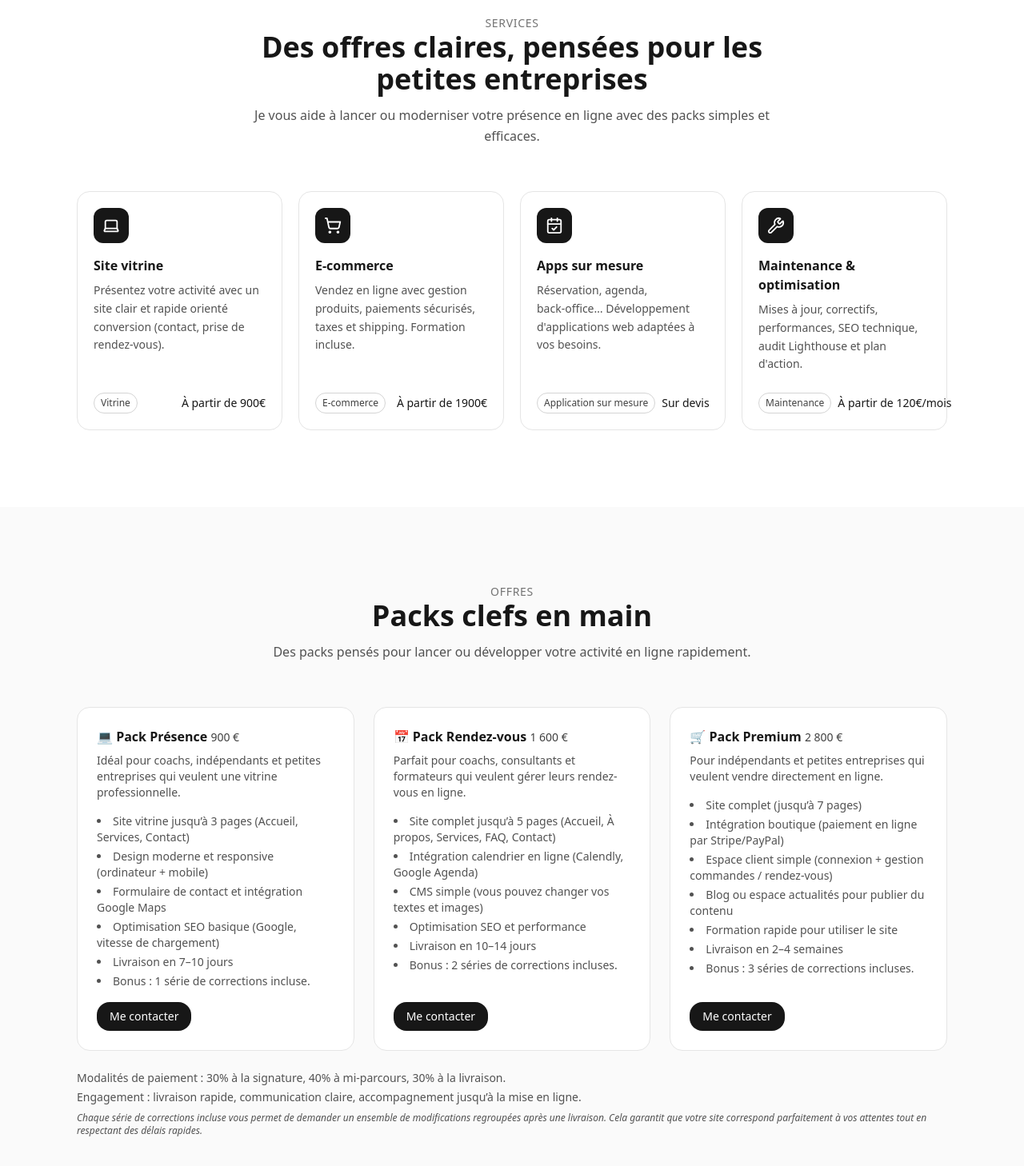
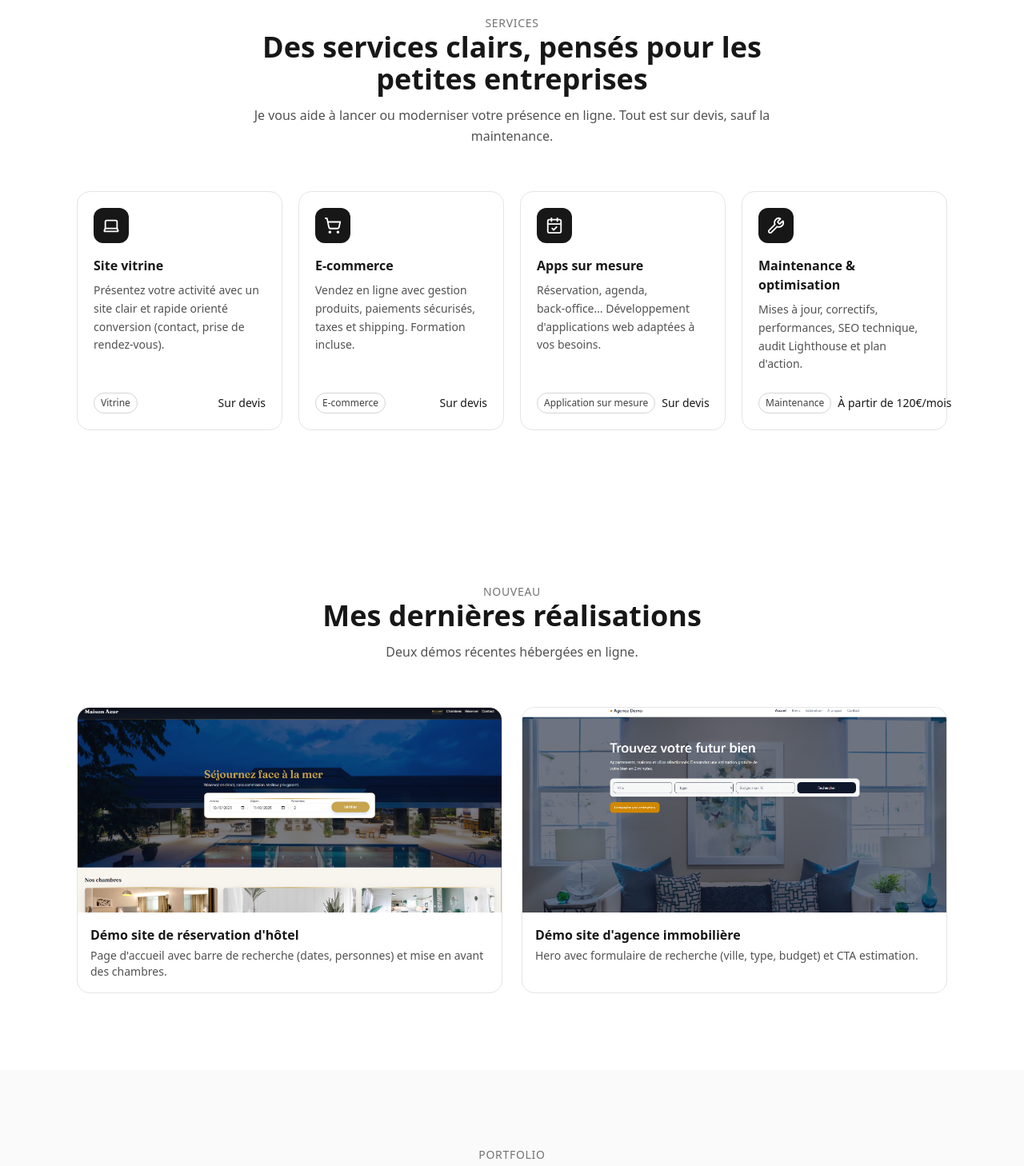
Before and after one commit to bcisse14/Portfoliov2, a React (Vite) app: page / in a window 1280 px wide. Shown: the part 820-2278 px from the top of the page at 80% size. Built offline with nearby package versions, Linux system fonts and the light colour scheme.

Commit message:
(Edit) : Suppression des prix

```diff
--- a/src/App.jsx
+++ b/src/App.jsx
@@ -49,7 +49,7 @@ const stagger = { hidden: {}, show: { transition: { staggerChildren: 0.12 } } };
 const i18n = {
   fr: {
     brand: "Karlsefni",
-  nav: { home: "Accueil", services: "Services", offers: "Offres", portfolio: "Portfolio", about: "À propos", contact: "Contact" },
+  nav: { home: "Accueil", services: "Services", portfolio: "Portfolio", about: "À propos", contact: "Contact" },
     cta_primary: "Discutons de votre projet",
     hero_badge: "Développeur Web Freelance",
     hero_title_1: "Je crée des sites ",
@@ -68,11 +68,11 @@ const i18n = {
     bullet_resp: "Responsive",
 
     services_kicker: "Services",
-    services_title: "Des offres claires, pensées pour les petites entreprises",
-    services_sub: "Je vous aide à lancer ou moderniser votre présence en ligne avec des packs simples et efficaces.",
+    services_title: "Des services clairs, pensés pour les petites entreprises",
+    services_sub: "Je vous aide à lancer ou moderniser votre présence en ligne. Tout est sur devis, sauf la maintenance.",
     service_cards: [
-      { icon: "vitrine", type: "Vitrine", title: "Site vitrine", desc: "Présentez votre activité avec un site clair et rapide orienté conversion (contact, prise de rendez‑vous).", price: "À partir de 900€" },
-      { icon: "ecom", type: "E‑commerce", title: "E‑commerce", desc: "Vendez en ligne avec gestion produits, paiements sécurisés, taxes et shipping. Formation incluse.", price: "À partir de 1900€" },
+      { icon: "vitrine", type: "Vitrine", title: "Site vitrine", desc: "Présentez votre activité avec un site clair et rapide orienté conversion (contact, prise de rendez‑vous).", price: "Sur devis" },
+      { icon: "ecom", type: "E‑commerce", title: "E‑commerce", desc: "Vendez en ligne avec gestion produits, paiements sécurisés, taxes et shipping. Formation incluse.", price: "Sur devis" },
       { icon: "apps", type: "Application sur mesure", title: "Apps sur mesure", desc: "Réservation, agenda, back‑office… Développement d'applications web adaptées à vos besoins.", price: "Sur devis" },
       { icon: "maint", type: "Maintenance", title: "Maintenance & optimisation", desc: "Mises à jour, correctifs, performances, SEO technique, audit Lighthouse et plan d'action.", price: "À partir de 120€/mois" },
     ],
@@ -248,7 +248,7 @@ const i18n = {
 
   en: {
     brand: "Karlsefni",
-  nav: { home: "Home", services: "Services", offers: "Offers", portfolio: "Work", about: "About", contact: "Contact" },
+  nav: { home: "Home", services: "Services", portfolio: "Work", about: "About", contact: "Contact" },
     cta_primary: "Let's discuss your project",
     hero_badge: "Freelance Web Developer",
     hero_title_1: "I build ",
@@ -267,11 +267,11 @@ const i18n = {
     bullet_resp: "Responsive",
 
     services_kicker: "Services",
-    services_title: "Clear offers tailored for small businesses",
-    services_sub: "I help you launch or modernize your online presence with simple, effective packs.",
+    services_title: "Clear services tailored for small businesses",
+    services_sub: "I help you launch or modernize your online presence. Everything is quoted (except maintenance).",
     service_cards: [
-      { icon: "vitrine", type: "Showcase", title: "Showcase website", desc: "Present your business with a clear, fast site focused on conversions (contact, booking).", price: "From €900" },
-      { icon: "ecom", type: "E‑commerce", title: "E‑commerce", desc: "Sell online with product management, secure payments, taxes & shipping. Training included.", price: "From €1900" },
+      { icon: "vitrine", type: "Showcase", title: "Showcase website", desc: "Present your business with a clear, fast site focused on conversions (contact, booking).", price: "On request" },
+      { icon: "ecom", type: "E‑commerce", title: "E‑commerce", desc: "Sell online with product management, secure payments, taxes & shipping. Training included.", price: "On request" },
       { icon: "apps", type: "Custom app", title: "Custom apps", desc: "Booking, scheduling, admin panels… Web apps tailored to your needs.", price: "On request" },
       { icon: "maint", type: "Maintenance", title: "Maintenance & optimization", desc: "Updates, fixes, performance tuning, technical SEO, Lighthouse audit & action plan.", price: "From €120/month" },
     ],
@@ -562,7 +562,6 @@ const Nav = ({ t, theme, toggleTheme, lang, toggleLang }) => (
       <a href="#home" className="font-semibold text-lg tracking-tight text-neutral-900 dark:text-white">{t.brand}</a>
       <div className="hidden md:flex items-center gap-6 text-sm">
         <a href="#services" className="hover:text-neutral-900 dark:hover:text-white text-neutral-600 dark:text-neutral-300">{t.nav.services}</a>
-        <a href="#offers" className="hover:text-neutral-900 dark:hover:text-white text-neutral-600 dark:text-neutral-300">{t.nav.offers}</a>
         <a href="#portfolio" className="hover:text-neutral-900 dark:hover:text-white text-neutral-600 dark:text-neutral-300">{t.nav.portfolio}</a>
         <a href="#about" className="hover:text-neutral-900 dark:hover:text-white text-neutral-600 dark:text-neutral-300">{t.nav.about}</a>
         <a href="#contact" className="hover:text-neutral-900 dark:hover:text-white text-neutral-600 dark:text-neutral-300">{t.nav.contact}</a>
@@ -630,53 +629,6 @@ const Services = ({ t }) => {
   );
 };
 
-const Offers = ({ t }) => {
-  const packs = t.packs;
-  return (
-    <section id="offers" className="py-16 sm:py-24 bg-neutral-50 dark:bg-neutral-900">
-      <div className="mx-auto max-w-6xl px-4 sm:px-6 lg:px-8">
-  <SectionTitle kicker={t.offers_kicker} title={t.offers_title} subtitle={t.offers_sub} />
-        <div className="grid md:grid-cols-3 gap-6 mt-6">
-          {[packs.pack_presence, packs.pack_rdv, packs.pack_premium].map((p, i) => {
-            const handleSelect = () => {
-              try {
-                if (typeof document !== 'undefined') {
-                  const sel = document.querySelector('input[name="selected_pack"]');
-                  if (sel) sel.value = p.title;
-                  const langIsFr = document.documentElement.getAttribute('lang') === 'fr';
-                  const message = langIsFr ? `Bonjour, je suis intéressé par le ${p.title}. Merci de me recontacter.` : `Hello, I'm interested in the ${p.title}. Please get back to me.`;
-                  const textarea = document.querySelector('textarea[name="message"]');
-                  if (textarea) { textarea.value = message; textarea.focus(); }
-                  const contactEl = document.getElementById('contact');
-                  if (contactEl) contactEl.scrollIntoView({ behavior: 'smooth', block: 'start' });
-                }
-              } catch (e) {
-                console.warn('Failed to prefill contact form', e);
-              }
-            };
-            const langIsFr = (typeof document !== 'undefined' && document.documentElement.getAttribute('lang') === 'fr');
-            return (
-              <div key={i} className="rounded-2xl border border-neutral-200 dark:border-neutral-800 p-6 bg-white dark:bg-neutral-900 flex flex-col">
-                <h3 className="font-semibold text-neutral-900 dark:text-white mb-2">{p.title} <span className="text-sm font-medium text-neutral-700 dark:text-neutral-300">{p.price}</span></h3>
-                <p className="text-sm text-neutral-600 dark:text-neutral-400 mb-4">{p.desc}</p>
-                <ul className="list-disc list-inside text-sm text-neutral-600 dark:text-neutral-400 space-y-1 mb-4">{p.bullets.map((b, idx) => (<li key={idx}>{b}</li>))}</ul>
-                <div className="mt-auto">
-                  <button onClick={handleSelect} type="button" className="inline-flex items-center gap-2 rounded-2xl bg-neutral-900 text-white dark:bg-white dark:text-neutral-900 px-4 py-2 text-sm hover:opacity-90">{langIsFr ? 'Me contacter' : 'Contact me'}</button>
-                </div>
-              </div>
-            );
-          })}
-        </div>
-        <div className="mt-6 text-sm text-neutral-600 dark:text-neutral-400">
-          <p className="mb-1">{packs.payment_terms}</p>
-          <p className="mb-2">{packs.engagement}</p>
-          <p className="text-xs italic">{packs.corrections_def}</p>
-        </div>
-      </div>
-    </section>
-  );
-};
-
 const Portfolio = ({ t, lang, onOpen }) => {
   const projects = useMemo(() => t.projects, [t]);
   // Regrouper les projets 2 par 2 pour forcer l'affichage 2 puis 2 sur desktop
@@ -736,29 +688,6 @@ const Contact = ({ t, lang }) => {
       return;
     }
 
-    // If a pack was selected, populate pack_details hidden input with structured info
-    try {
-      const sel = formRef.current.querySelector('input[name="selected_pack"]');
-      const details = formRef.current.querySelector('input[name="pack_details"]');
-      if (sel && sel.value && details) {
-        // Build a details string from the selected pack using current translations
-        const packKey = sel.value;
-        // packKey is the display title (e.g., "💻 Pack Présence" or "💻 Presence Pack").
-        // Find matching pack in t.packs by comparing titles.
-        const allPacks = [t.packs.pack_presence, t.packs.pack_rdv, t.packs.pack_premium];
-        const found = allPacks.find(p => p.title === packKey);
-        const foundEn = allPacks.find(p => p.title && p.title.replace(/[^a-zA-Z0-9]/g, '').toLowerCase() === packKey.replace(/[^a-zA-Z0-9]/g, '').toLowerCase());
-        const pack = found || foundEn || allPacks.find(p => packKey.includes(p.price) || p.title.includes(packKey));
-        if (pack) {
-          const bullets = (pack.bullets || []).map(b => `- ${b}`).join('\n');
-          const detailsStr = `${pack.title} (${pack.price})\n${pack.desc}\n\n${bullets}`;
-          details.value = detailsStr;
-        }
-      }
-    } catch (e) {
-      console.warn('Could not compute pack_details', e);
-    }
-
     // Debug: collect form data
     const formPayload = {};
     new FormData(formRef.current).forEach((v, k) => (formPayload[k] = v));
@@ -787,8 +716,6 @@ const Contact = ({ t, lang }) => {
           <form onSubmit={onSubmit} ref={formRef} className="rounded-2xl border border-neutral-200 dark:border-neutral-800 p-6 bg-white dark:bg-neutral-900">
             <input type="hidden" name="lang" value={lang} />
             <input type="hidden" name="page_url" value={pageUrl} />
-            <input type="hidden" name="selected_pack" value="" />
-            <input type="hidden" name="pack_details" value="" />
             <div className="grid sm:grid-cols-2 gap-4"><div><label className="text-sm text-neutral-600 dark:text-neutral-300">{t.form_name}</label><input type="text" name="name" required className="mt-1 w-full rounded-xl border border-neutral-300 dark:border-neutral-700 bg-white dark:bg-neutral-950 text-neutral-900 dark:text-neutral-100 px-3 py-2 outline-none focus:ring-2 focus:ring-neutral-900 dark:focus:ring-neutral-200"/></div><div><label className="text-sm text-neutral-600 dark:text-neutral-300">{t.form_email}</label><input type="email" name="email" required className="mt-1 w-full rounded-xl border border-neutral-300 dark:border-neutral-700 bg-white dark:bg-neutral-950 text-neutral-900 dark:text-neutral-100 px-3 py-2 outline-none focus:ring-2 focus:ring-neutral-900 dark:focus:ring-neutral-200"/></div></div>
             <div className="mt-4"><label className="text-sm text-neutral-600 dark:text-neutral-300">{t.form_message}</label><textarea name="message" rows="5" required placeholder={t.form_placeholder} className="mt-1 w-full rounded-xl border border-neutral-300 dark:border-neutral-700 bg-white dark:bg-neutral-950 text-neutral-900 dark:text-neutral-100 px-3 py-2 outline-none focus:ring-2 focus:ring-neutral-900 dark:focus:ring-neutral-200"/></div>
             <button type="submit" disabled={status === "loading"} className="mt-5 inline-flex items-center gap-2 rounded-2xl bg-neutral-900 text-white dark:bg-white dark:text-neutral-900 px-5 py-3 text-sm hover:opacity-90 disabled:opacity-60">{status === "loading" ? t.sending : t.form_submit} <Mail size={18}/></button>
@@ -820,7 +747,6 @@ const Footer = ({ t }) => (
         <div className="flex items-center gap-5 text-neutral-600 dark:text-neutral-300">
           <a href="#home" className="hover:text-neutral-900 dark:hover:text-white">{t.nav.home}</a>
           <a href="#services" className="hover:text-neutral-900 dark:hover:text-white">{t.nav.services}</a>
-          <a href="#offers" className="hover:text-neutral-900 dark:hover:text-white">{t.nav.offers}</a>
           <a href="#portfolio" className="hover:text-neutral-900 dark:hover:text-white">{t.nav.portfolio}</a>
           <a href="#contact" className="hover:text-neutral-900 dark:hover:text-white">{t.nav.contact}</a>
         </div>
@@ -880,7 +806,6 @@ export default function App() {
       <Nav t={t} theme={theme} toggleTheme={toggleTheme} lang={lang} toggleLang={toggleLang} />
       <Hero t={t} />
       <Services t={t} />
-  <Offers t={t} />
     <LatestWorks t={t} />
       <Portfolio t={t} lang={lang} onOpen={openProject} />
       <About t={t} />
```
